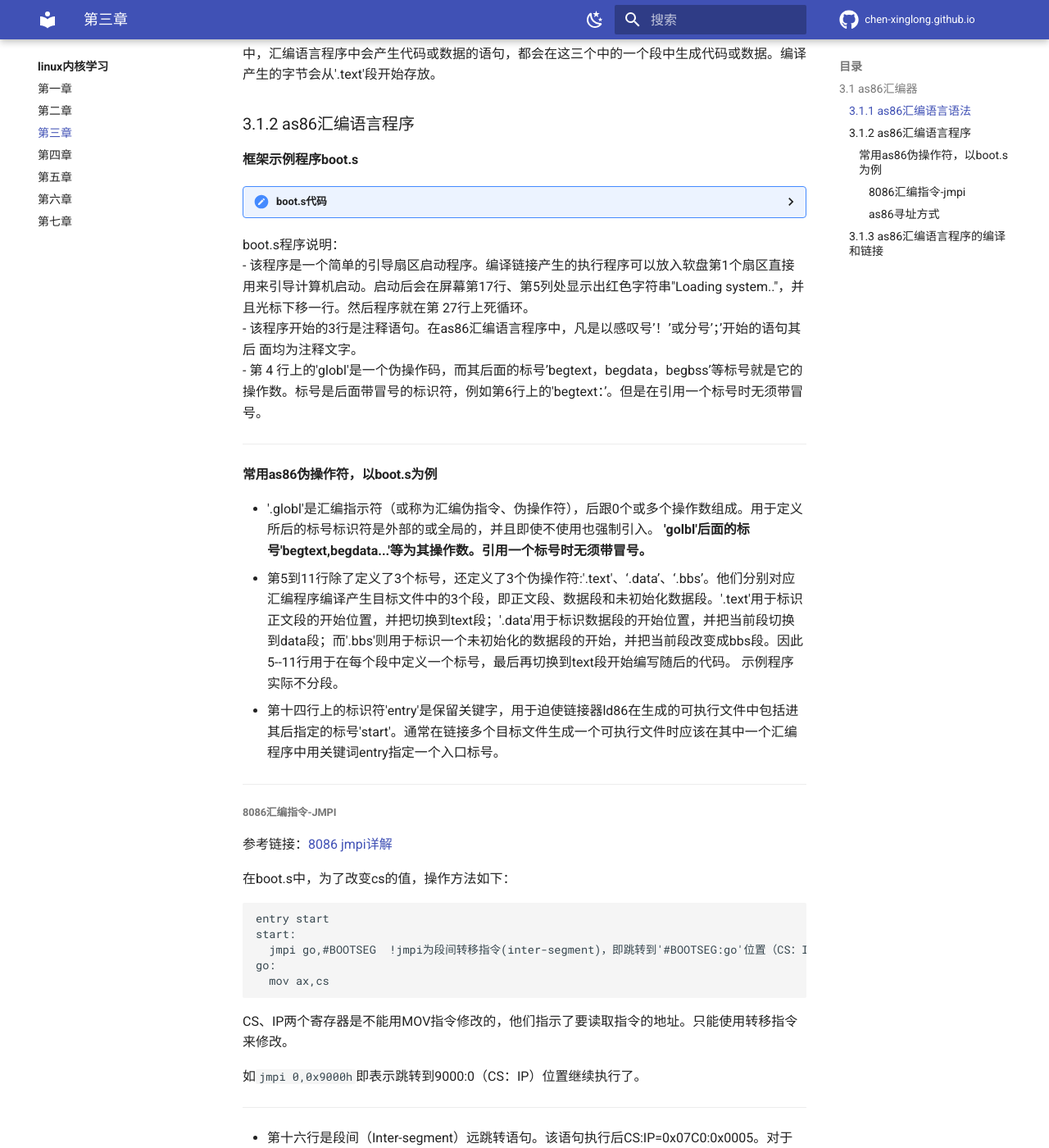
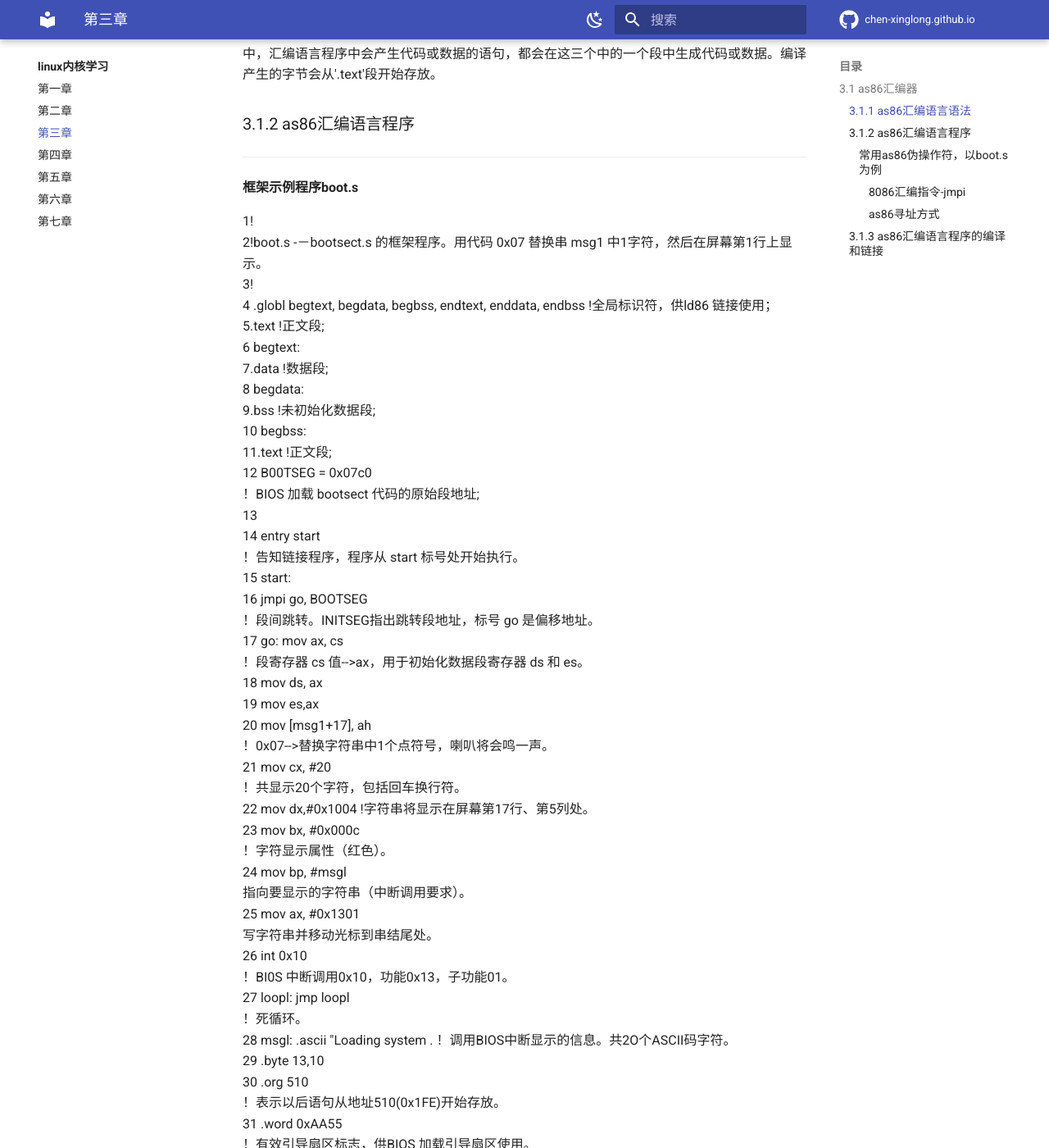
Before and after one commit to chen-xinglong/chen-xinglong.github.io, an MkDocs documentation site: the page built from docs/linux011/p3.md, in a window 1280 px wide and 1400 px high, scrolled down 1499 px. Shown: the whole window at 82% size. Built offline with MkDocs 1.6.1 and Material for MkDocs 9.7.7, drawn with Linux system fonts in a browser that asks for light colours; comment, search, counter and statistics services are not loaded; some of the changed text lies outside the part shown.

Commit message:
add in p3.md

```diff
--- a/docs/linux011/p3.md
+++ b/docs/linux011/p3.md
@@ -41,9 +41,11 @@ Linux 0.1x系统是用来两种汇编器(Assembler)：
 
 ### 3.1.2 as86汇编语言程序
 
+---
+
 **框架示例程序boot.s**
-<details>
-  <summary>boot.s代码</summary>
+
+
 1!
 2!boot.s -－bootsect.s 的框架程序。用代码 0x07 替换串 msg1 中1字符，然后在屏幕第1行上显示。
 3!
@@ -94,8 +96,8 @@ Linux 0.1x系统是用来两种汇编器(Assembler)：
 35 enddata:
 36 .bss
 37 endbss:
-</details>
 
+---
 
 boot.s程序说明：
 - 该程序是一个简单的引导扇区启动程序。编译链接产生的执行程序可以放入软盘第1个扇区直接用来引导计算机启动。启动后会在屏幕第17行、第5列处显示出红色字符串"Loading system.."，并且光标下移一行。然后程序就在第 27行上死循环。
```
